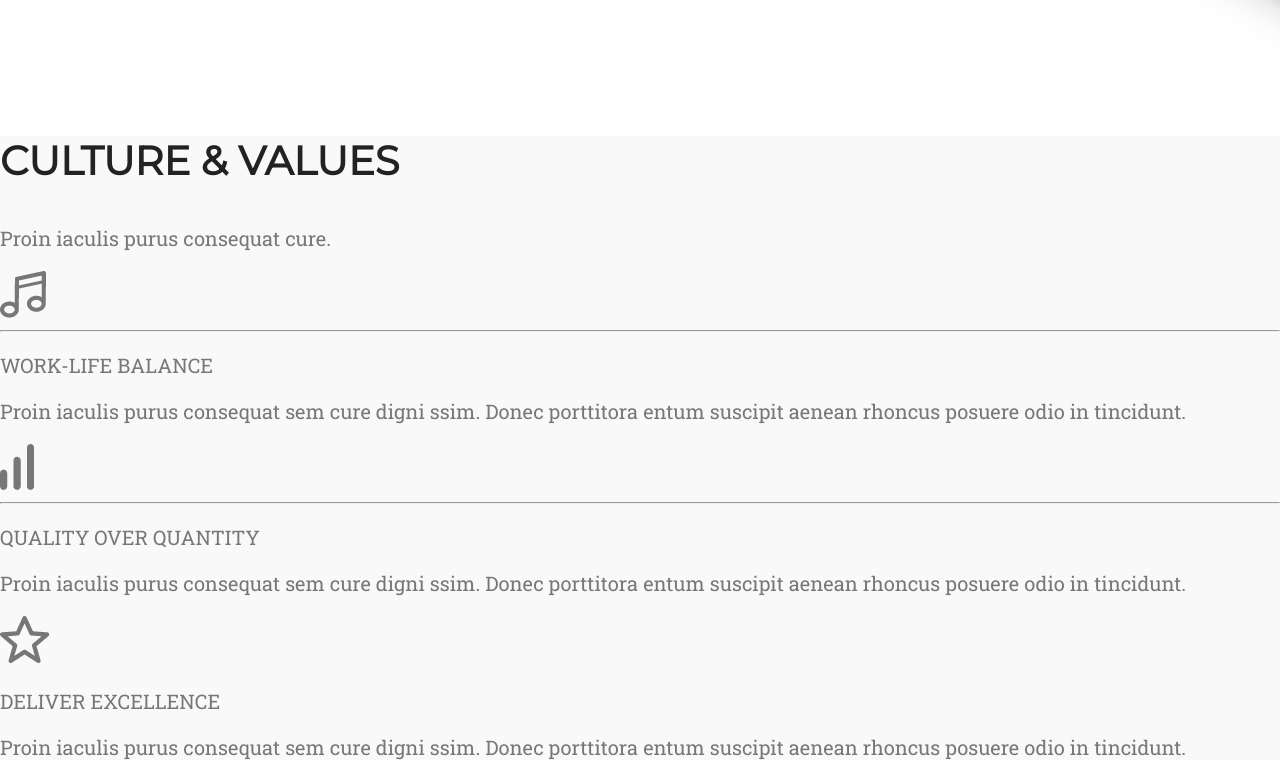
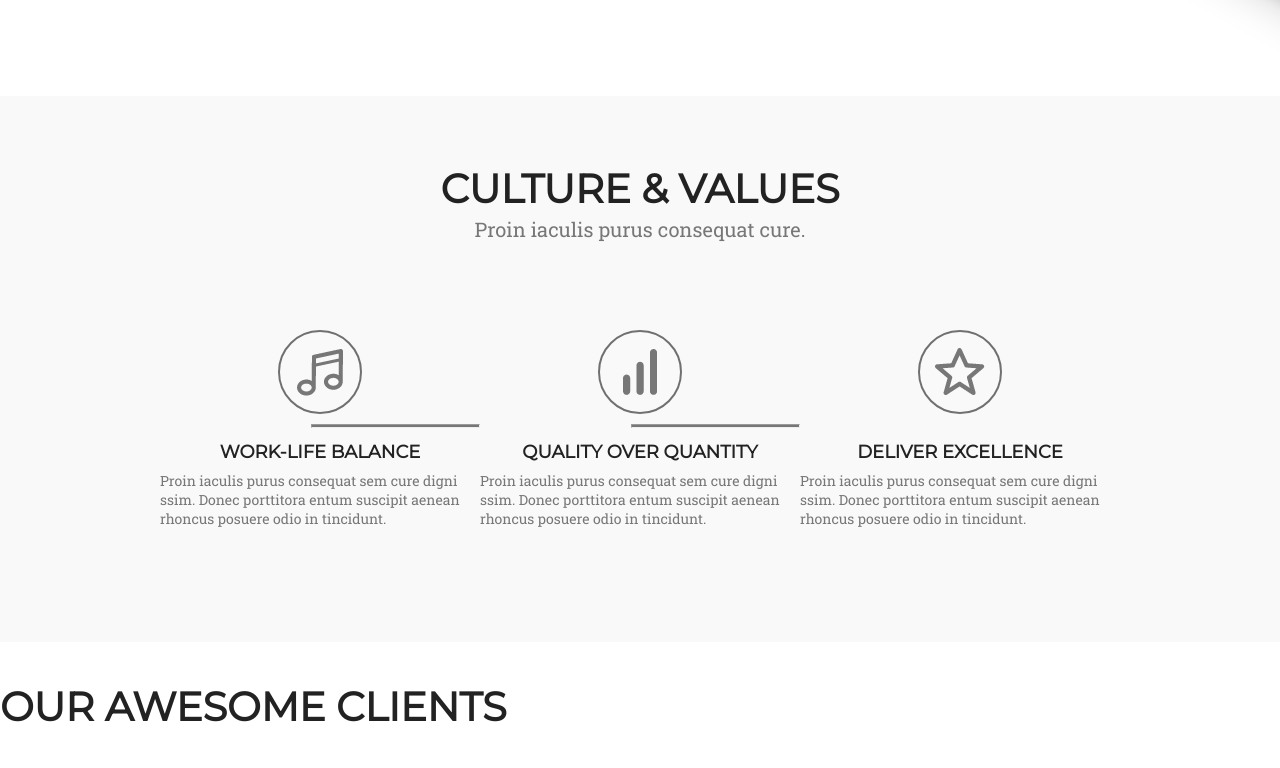
Before and after one commit to frontendagnes/challenge-3, a plain HTML site: page index.html in a window 1280 px wide. Shown: the part 2545-3313 px from the top of the page. Drawn offline with Linux system fonts and the light colour scheme.

Commit message:
culture-1

```diff
--- a/style-new.css
+++ b/style-new.css
@@ -348,3 +348,56 @@ main{
 #culture{
     background-color: #F9F9F9;
 }
+.culture-head{
+    text-align: center;
+    padding-top: 28px;
+}
+.culture-head p{
+    margin-top: -37px;
+}
+hr {
+    background-color: #777777;
+    width: 13%;
+    height: 2px;
+    margin-left: 151px;
+    margin-top: -113px;
+    position: absolute;
+}
+.culture-flex-cnt{
+    display: flex;
+    flex-flow: row wrap;
+    justify-content: center;
+    align-items: center;
+}
+.culture-flex-item {
+    width: 25%;
+    display: flex;
+    flex-direction: column;
+    justify-content: center;
+    align-items: center;
+    margin-top: 68px;
+}
+.culture-flex-title{
+    font-size: 18px;
+    font-weight: bold;
+    font-family: var(--Montserrat);
+    color: var(--color-dark);
+    margin-top: 27px;
+}
+.culture-flex-descryption{
+    font-size: 14px;
+    font-family: var(--Roboto);
+    margin-top: -10px;
+}
+.culture-flex-item > div{
+    border: 2px solid #707070;
+    display: flex;
+    justify-content: center;
+    align-items: center;
+    width: 80px;
+    height: 80px;
+    border-radius: 50%;
+}
+.culture-flex-descryption{
+    padding-bottom: 100px;
+}
```
